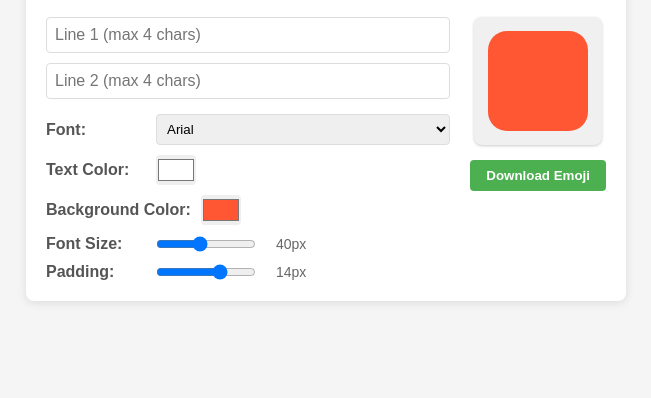
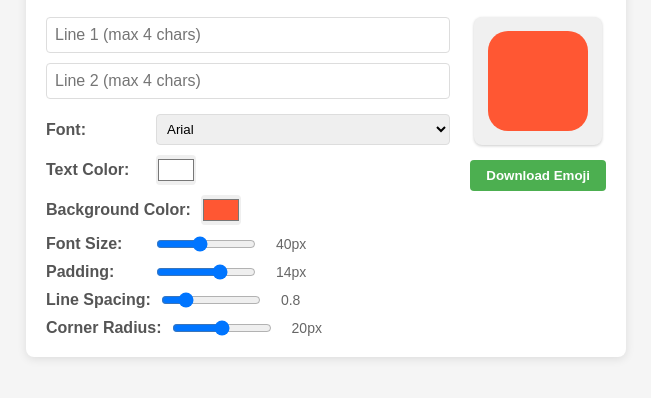
Before and after one commit to rajbot/textmoji, a plain HTML site: page index.html in a window 1280 px wide. Shown: the part 80-478 px from the top of the page, without its empty margins (314-965 px from the left). Drawn offline with Linux system fonts and the light colour scheme.

Commit message:
Add some sliders to adjust line spacing and corner radius.

```diff
--- a/index.html
+++ b/index.html
@@ -49,6 +49,18 @@
                         <input type="range" id="padding" min="2" max="20" value="14">
                         <span id="padding-value">14px</span>
                     </div>
+
+                    <div class="control-group">
+                        <label for="line-spacing">Line Spacing:</label>
+                        <input type="range" id="line-spacing" min="0.5" max="2.0" step="0.1" value="0.8">
+                        <span id="line-spacing-value">0.8</span>
+                    </div>
+
+                    <div class="control-group">
+                        <label for="corner-radius">Corner Radius:</label>
+                        <input type="range" id="corner-radius" min="0" max="40" value="20">
+                        <span id="corner-radius-value">20px</span>
+                    </div>
                 </div>
             </div>
 
--- a/script.js
+++ b/script.js
@@ -11,6 +11,10 @@ document.addEventListener('DOMContentLoaded', () => {
     const fontSizeValue = document.getElementById('font-size-value');
     const paddingInput = document.getElementById('padding');
     const paddingValue = document.getElementById('padding-value');
+    const lineSpacingInput = document.getElementById('line-spacing');
+    const lineSpacingValue = document.getElementById('line-spacing-value');
+    const cornerRadiusInput = document.getElementById('corner-radius');
+    const cornerRadiusValue = document.getElementById('corner-radius-value');
     const downloadBtn = document.getElementById('download-btn');
 
     // Initial render
@@ -31,11 +35,21 @@ document.addEventListener('DOMContentLoaded', () => {
         updateSliderValues();
         renderEmoji();
     });
+    lineSpacingInput.addEventListener('input', () => {
+        updateSliderValues();
+        renderEmoji();
+    });
+    cornerRadiusInput.addEventListener('input', () => {
+        updateSliderValues();
+        renderEmoji();
+    });
     downloadBtn.addEventListener('click', downloadEmoji);
 
     function updateSliderValues() {
         fontSizeValue.textContent = `${fontSizeInput.value}px`;
         paddingValue.textContent = `${paddingInput.value}px`;
+        lineSpacingValue.textContent = lineSpacingInput.value;
+        cornerRadiusValue.textContent = `${cornerRadiusInput.value}px`;
     }
 
     function renderEmoji() {
@@ -50,10 +64,11 @@ document.addEventListener('DOMContentLoaded', () => {
         const bgColor = bgColorInput.value;
         const fontSize = parseInt(fontSizeInput.value);
         const padding = parseInt(paddingInput.value);
+        const lineSpacing = parseFloat(lineSpacingInput.value);
+        const cornerRadius = parseInt(cornerRadiusInput.value);
 
         // Calculate background size based on padding
         const bgSize = canvas.width - (padding * 2);
-        const cornerRadius = Math.min(20, padding + 5);
 
         // Draw background
         ctx.fillStyle = bgColor;
@@ -67,10 +82,10 @@ document.addEventListener('DOMContentLoaded', () => {
 
         // Position text based on whether we have 1 or 2 lines
         if (line1 && line2) {
-            // Two lines of text - space them apart based on font size
-            const lineSpacing = fontSize * 0.8;
-            ctx.fillText(line1, canvas.width / 2, canvas.height / 2 - lineSpacing / 2);
-            ctx.fillText(line2, canvas.width / 2, canvas.height / 2 + lineSpacing / 2);
+            // Two lines of text - space them apart based on font size and lineSpacing factor
+            const spaceBetweenLines = fontSize * lineSpacing;
+            ctx.fillText(line1, canvas.width / 2, canvas.height / 2 - spaceBetweenLines / 2);
+            ctx.fillText(line2, canvas.width / 2, canvas.height / 2 + spaceBetweenLines / 2);
         } else if (line1) {
             // Just line 1
             ctx.fillText(line1, canvas.width / 2, canvas.height / 2);
--- a/styles.css
+++ b/styles.css
@@ -96,7 +96,7 @@ input[type="range"] {
     vertical-align: middle;
 }
 
-#font-size-value, #padding-value {
+#font-size-value, #padding-value, #line-spacing-value, #corner-radius-value {
     font-size: 14px;
     color: #666;
     display: inline-block;
```
